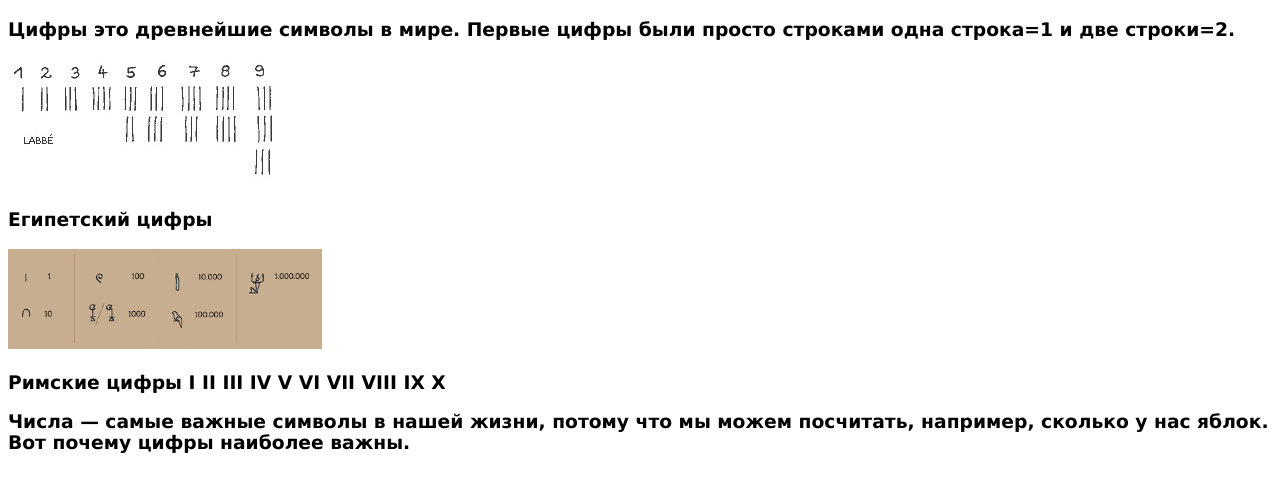
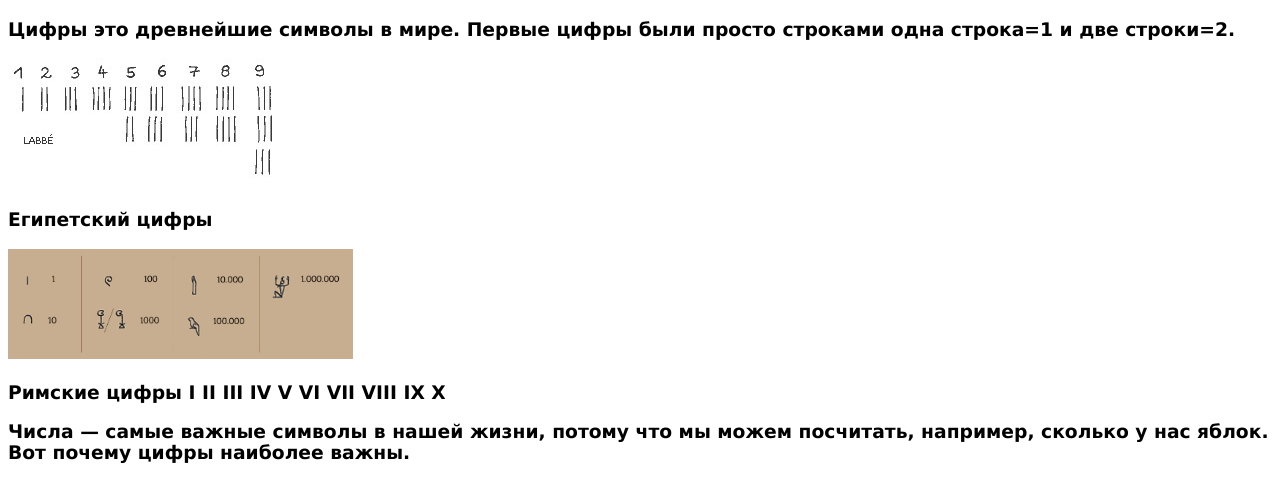
Before and after one commit to Andreaswinter2012/symbol-r, a plain HTML site: page 0123456789.html in a window 1280 px wide. Drawn offline with Linux system fonts and the light colour scheme.

Commit message:
Update 0123456789.html

```diff
--- a/0123456789.html
+++ b/0123456789.html
@@ -19,7 +19,7 @@
 Египетский цифры
 </h3>
 
-<img src="Zahlen-2019.jpg" alt="" height="100px" widget="10px">
+<img src="Zahlen-2019.jpg" alt="" height="110px" widget="20px">
 <h3>
 Римские цифры I II III IV V VI VII VIII IX X
 </h3>
```
